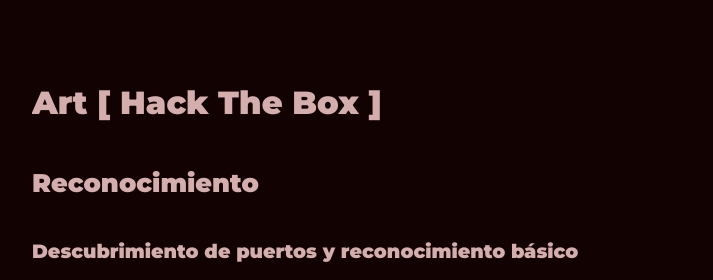
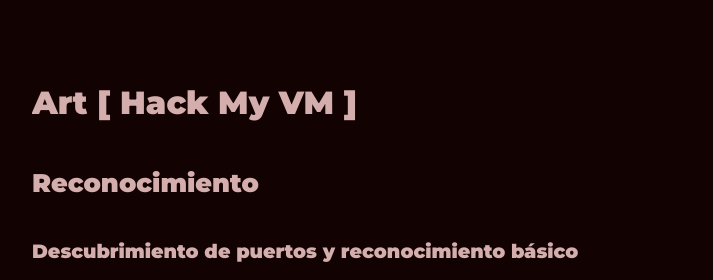
Before and after one commit to BlackCage/BlackCage.github.io, a Jekyll site: the page built from all_collections/_posts/2022-11-02-art-hmv.md, in a window 1280 px wide and 900 px high. Shown: the part 464-744 px from the top of the window, without its empty margins (283-996 px from the left). Built offline with Jekyll 4.4.1, drawn with Linux system fonts in a browser that asks for light colours.

Commit message:
Update 2022-11-02-art-hmv.md

```diff
--- a/all_collections/_posts/2022-11-02-art-hmv.md
+++ b/all_collections/_posts/2022-11-02-art-hmv.md
@@ -6,7 +6,7 @@
 thumbnail: "assets/images/Art.png"
 ---
 
-# Art [ Hack The Box ]
+# Art [ Hack My VM ]
 
 ### Reconocimiento
 ##### Descubrimiento de puertos y reconocimiento básico
```
